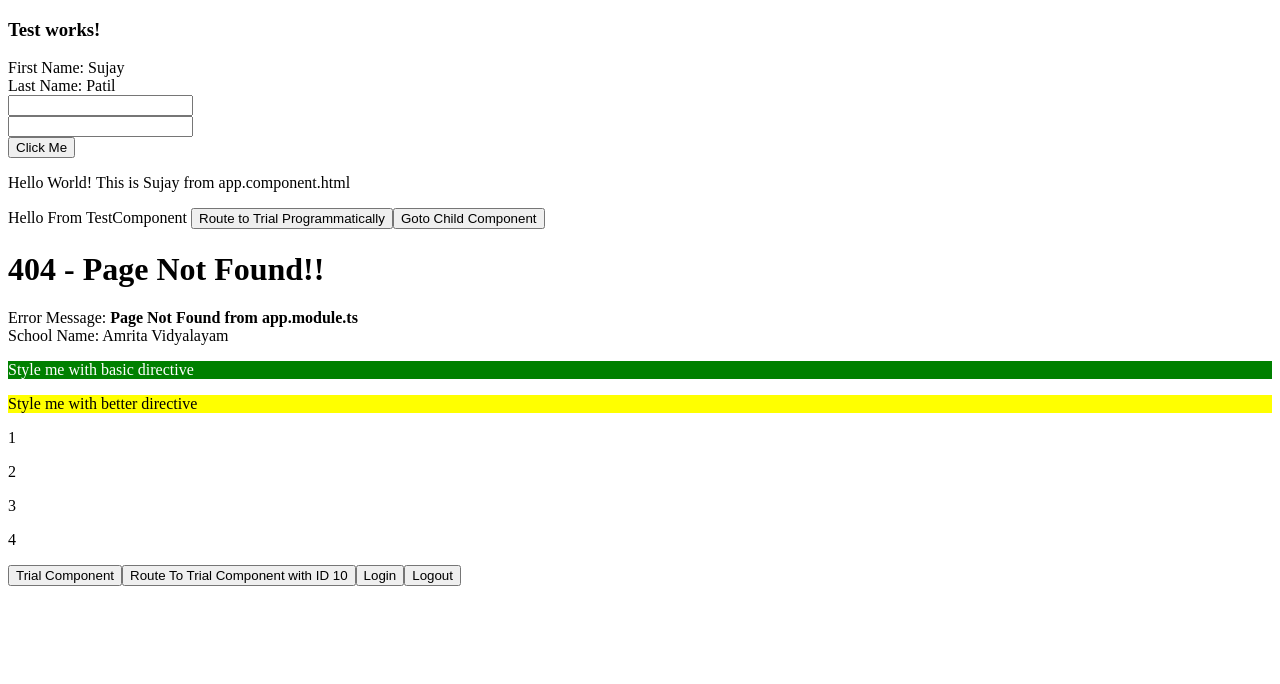
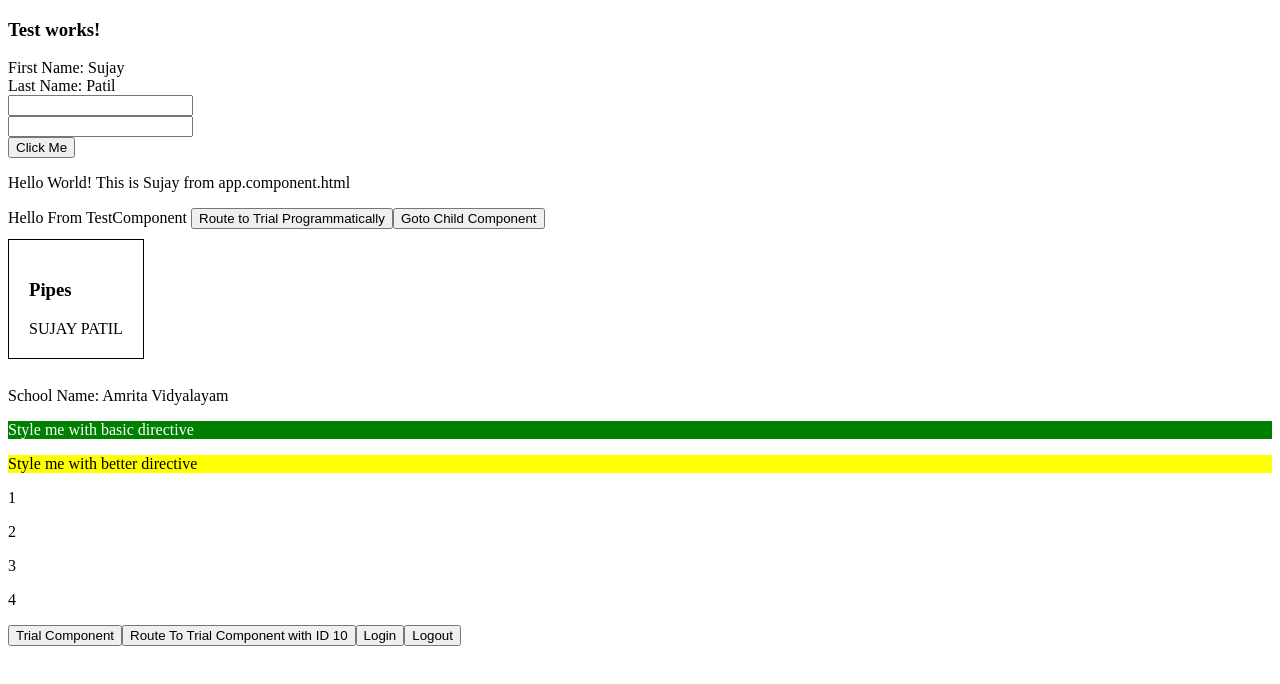
Before and after one commit to sujupa/advanced-angular, an Angular app: page /pipes in a window 1280 px wide. Before the commit this address led to /notFound. Shown: the top 684 px of the page. Built offline with nearby package versions, Linux system fonts and the light colour scheme.

Commit message:
added pipes folder and updated notes

```diff
--- a/src/app/app.module.ts
+++ b/src/app/app.module.ts
@@ -17,6 +17,7 @@ import { AuthService } from './auth-guard/auth.service';
 import { CanDeactivateGuard } from './auth-guard/can-deactivate-guard.service';
 import { TemplateDrivenComponent } from './forms/template-driven/template-driven.component';
 import { ReactiveComponent } from './forms/reactive/reactive.component';
+import { PipesComponent } from './pipes/pipes.component';
 
 const routes: Routes = [
   { path: '', component: AppComponent },
@@ -37,6 +38,7 @@ const routes: Routes = [
   { path: 'notFound', component: PageNotFoundComponent, data: { message: 'Page Not Found from app.module.ts' } },
   { path: 'templateForms', component: TemplateDrivenComponent },
   { path: 'reactiveForms', component: ReactiveComponent },
+  { path: 'pipes', component: PipesComponent },
   { path: '**', redirectTo: '/notFound' }
 ];
 
@@ -51,7 +53,8 @@ const routes: Routes = [
     ChildTestComponentComponent,
     PageNotFoundComponent,
     TemplateDrivenComponent,
-    ReactiveComponent
+    ReactiveComponent,
+    PipesComponent
   ],
   imports: [
     BrowserModule,
--- /dev/null
+++ b/src/app/pipes/pipes.component.html
@@ -0,0 +1,6 @@
+<div style="border: 1px solid black; width: max-content; margin: 10px 0px 10px 0px; padding: 20px;">
+
+    <h3>Pipes</h3>
+    <div>{{ name | uppercase }}</div>
+
+</div>
--- /dev/null
+++ b/src/app/pipes/pipes.component.ts
@@ -0,0 +1,17 @@
+import { Component, OnInit } from '@angular/core';
+
+@Component({
+  selector: 'app-pipes',
+  templateUrl: './pipes.component.html',
+  styleUrls: ['./pipes.component.css']
+})
+export class PipesComponent implements OnInit {
+
+  name: string = "Sujay Patil";
+
+  constructor() { }
+
+  ngOnInit(): void {
+  }
+
+}
```
Also changed, not shown: notes.txt, src/app/pipes/pipes.component.css (added).
